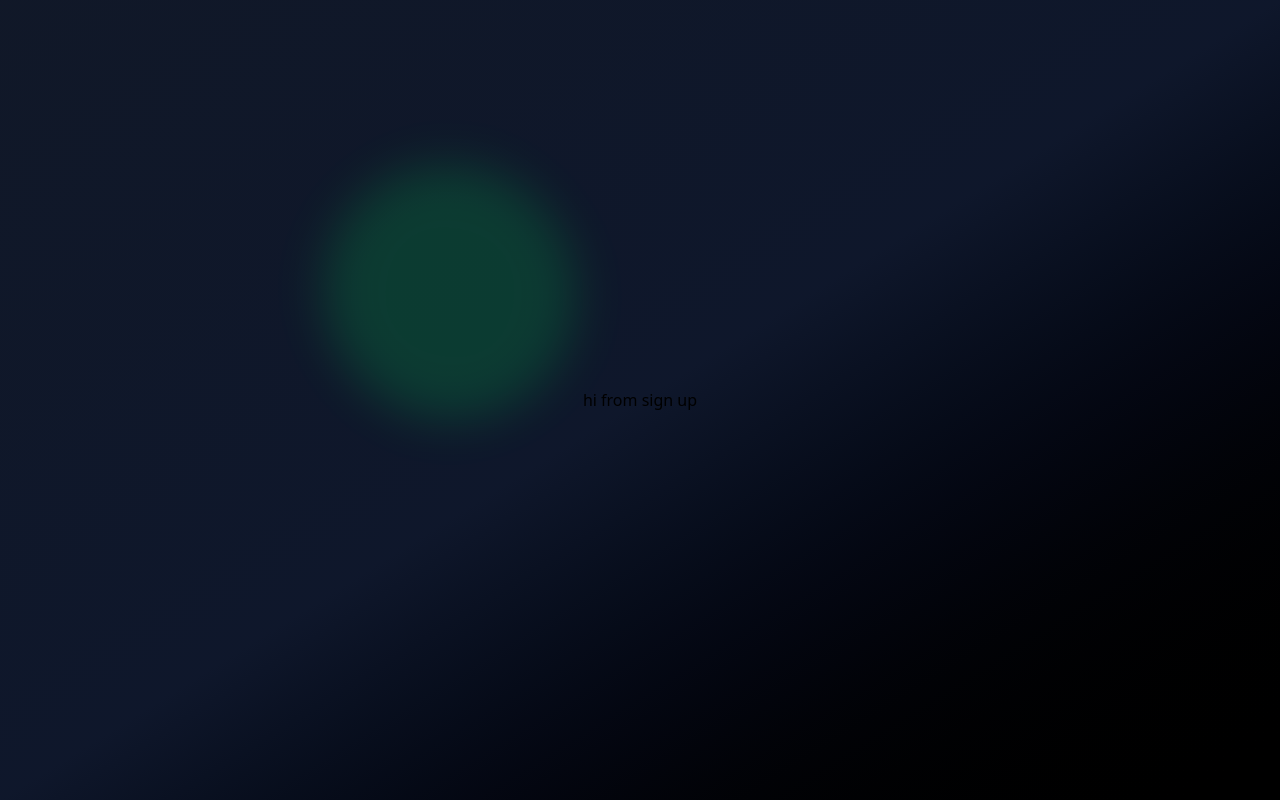
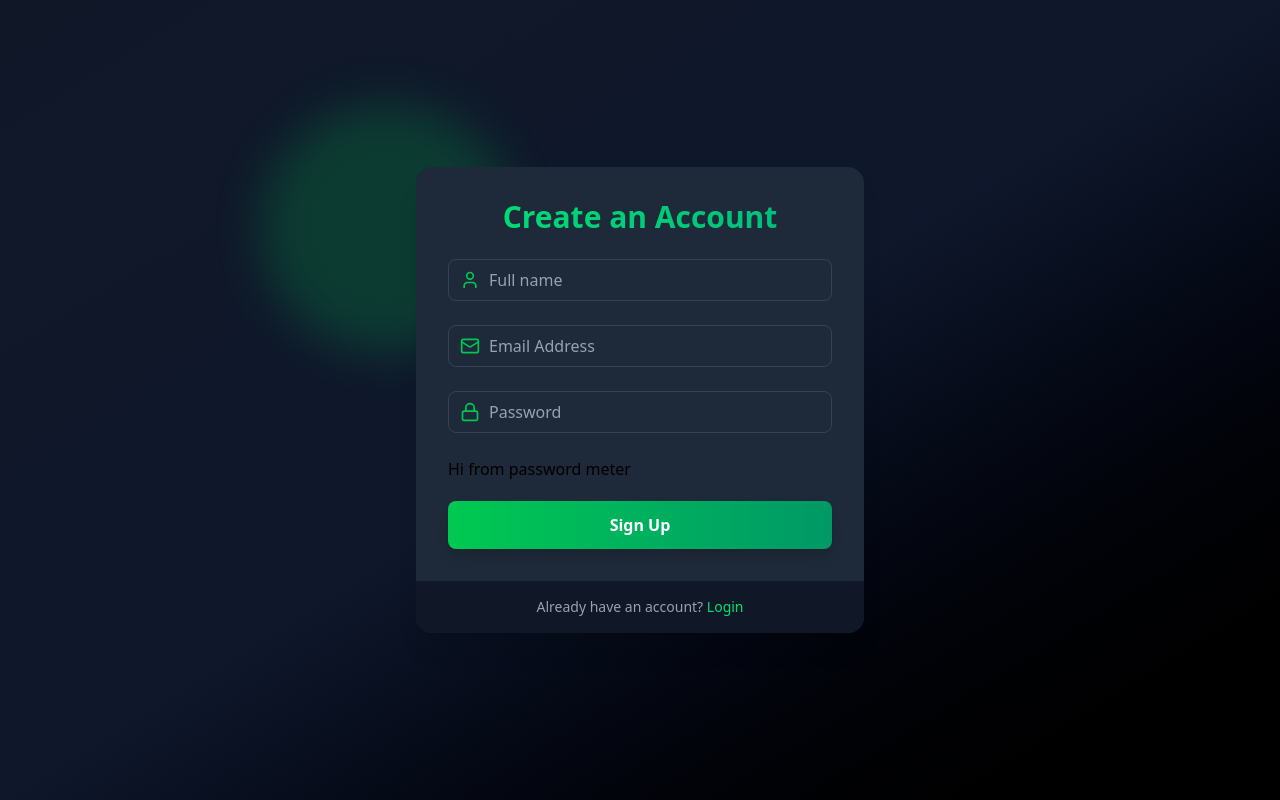
Before and after one commit to Mirkataaa/advanced-auth-system, a React (Vite) app in the folder client/: page /signup in a window 1280 px wide. Built offline with nearby package versions, Linux system fonts and the light colour scheme.

Commit message:
feat(client): signUpPage UI

```diff
--- a/client/package.json
+++ b/client/package.json
@@ -11,6 +11,7 @@
   },
   "dependencies": {
     "@tailwindcss/vite": "^4.1.13",
+    "lucide-react": "^0.543.0",
     "motion": "^12.23.12",
     "react": "^19.1.1",
     "react-dom": "^19.1.1",
--- a/client/src/components/FloatingShapeComponent.jsx
+++ b/client/src/components/FloatingShapeComponent.jsx
@@ -1,4 +1,4 @@
-import { motion } from 'motion/react'
+import * as motion from "motion/react-client"
 
 export default function FloatingShape({ color, size, top, left, delay }) {
     return (
--- /dev/null
+++ b/client/src/components/InputComponent.jsx
@@ -0,0 +1,13 @@
+export default function InputComponent({ icon: Icon, ...props }) {
+    return (
+        <div className="relative mb-6">
+            <div className="absolute inset-y-0 left-0 flex items-center pl-3 pointer-events-none">
+                <Icon className="size-5 text-green-500" />
+            </div>
+            <input
+                {...props}
+                className="w-full pl-10 pr-3 py-2 bg-gray-800 bg-opacity-50 rounded-lg border border-gray-700 focus:border-green-500 focus:ring-2 focus:ring-green-500 text-white placeholder-gray-400 transition duration-200"
+            />
+        </div>
+    );
+};
--- /dev/null
+++ b/client/src/components/PasswordStrengthMeterComponent.jsx
@@ -0,0 +1,5 @@
+export default function PasswordStrengthMeterComponent () {
+    return (
+        <div>Hi from password meter</div>
+    );
+};
--- a/client/src/pages/LoginPage.jsx
+++ b/client/src/pages/LoginPage.jsx
@@ -1,5 +1,8 @@
-export default function LoginPage () {
+export default function LoginPage() {
+
     return (
-        <div>Hello from login</div>
-    );
+        <div>hi</div>
+    )
+
+
 };
--- a/client/src/pages/SignUpPage.jsx
+++ b/client/src/pages/SignUpPage.jsx
@@ -1,5 +1,78 @@
-export default function SignUpPage () {
+import * as motion from "motion/react-client"
+import InputComponent from "../components/InputComponent";
+import { Lock, Mail, User } from 'lucide-react'
+import { useState } from "react";
+import {Link} from "react-router"
+import PasswordStrengthMeterComponent from "../components/PasswordStrengthMeterComponent";
+
+export default function SignUpPage() {
+
+    const [name, setName] = useState('');
+    const [email, setEmail] = useState('');
+    const [password, setPassword] = useState('');
+    const handleSignUp = (e) => {
+        e.preventDefault();
+    }
     return (
-        <div>hi from sign up</div>
-    );
+        <motion.div
+            initial={{ opacity: 0, y: 20 }}
+            animate={{ opacity: 1, y: 0 }}
+            transition={{ duration: 0.5 }}
+            className="max-w-md w-full bg-gray-800 bg-opacity-50 backdrop-filter backdrop-blur-xl rounded-2xl shadow-xl overflow-hidden"
+        >
+            <div className="p-8">
+                <h2 className="text-3xl font-bold mb-6 text-center bg-gradient-to-r from-green-400 to-emerald-500 text-transparent bg-clip-text">
+                    Create an Account
+                </h2>
+
+                <form
+                    onSubmit={handleSignUp}
+                >
+                    <InputComponent
+                        icon={User}
+                        type='text'
+                        placeholder='Full name'
+                        value={name}
+                        onChange={(e) => setName(e.target.value)}
+                    />
+                    <InputComponent
+                        icon={Mail}
+                        type='email'
+                        placeholder='Email Address'
+                        value={email}
+                        onChange={(e) => setEmail(e.target.value)}
+                    />
+                    <InputComponent
+                        icon={Lock}
+                        type='password'
+                        placeholder='Password'
+                        value={password}
+                        onChange={(e) => setPassword(e.target.value)}
+                    />
+                    <PasswordStrengthMeterComponent />
+
+
+                    <motion.button
+                        className='mt-5 w-full py-3 px-4 bg-gradient-to-r from-green-500 to-emerald-600 text-white
+						font-bold rounded-lg shadow-lg hover:from-green-600
+						hover:to-emerald-700 focus:outline-none focus:ring-2 focus:ring-green-500 focus:ring-offset-2
+						 focus:ring-offset-gray-900 transition duration-200'
+                        whileHover={{ scale: 1.02 }}
+                        whileTap={{ scale: 0.98 }}
+                        type="submit"
+                    >
+                        Sign Up
+                    </motion.button>
+                </form>
+            </div>
+
+            <div className="px-8 py-4 bg-gray-900 bg-opacity-50 flex justify-center">
+                <p className="text-sm text-gray-400">
+                    Already have an account?{" "}
+                    <Link to={"/login"} className="text-green-400 hover:underline">Login</Link>
+                </p>
+            </div>
+
+        </motion.div>
+    )
 };
```
Also changed, not shown: 1 other file (tests, documents, lock files or other folders).
